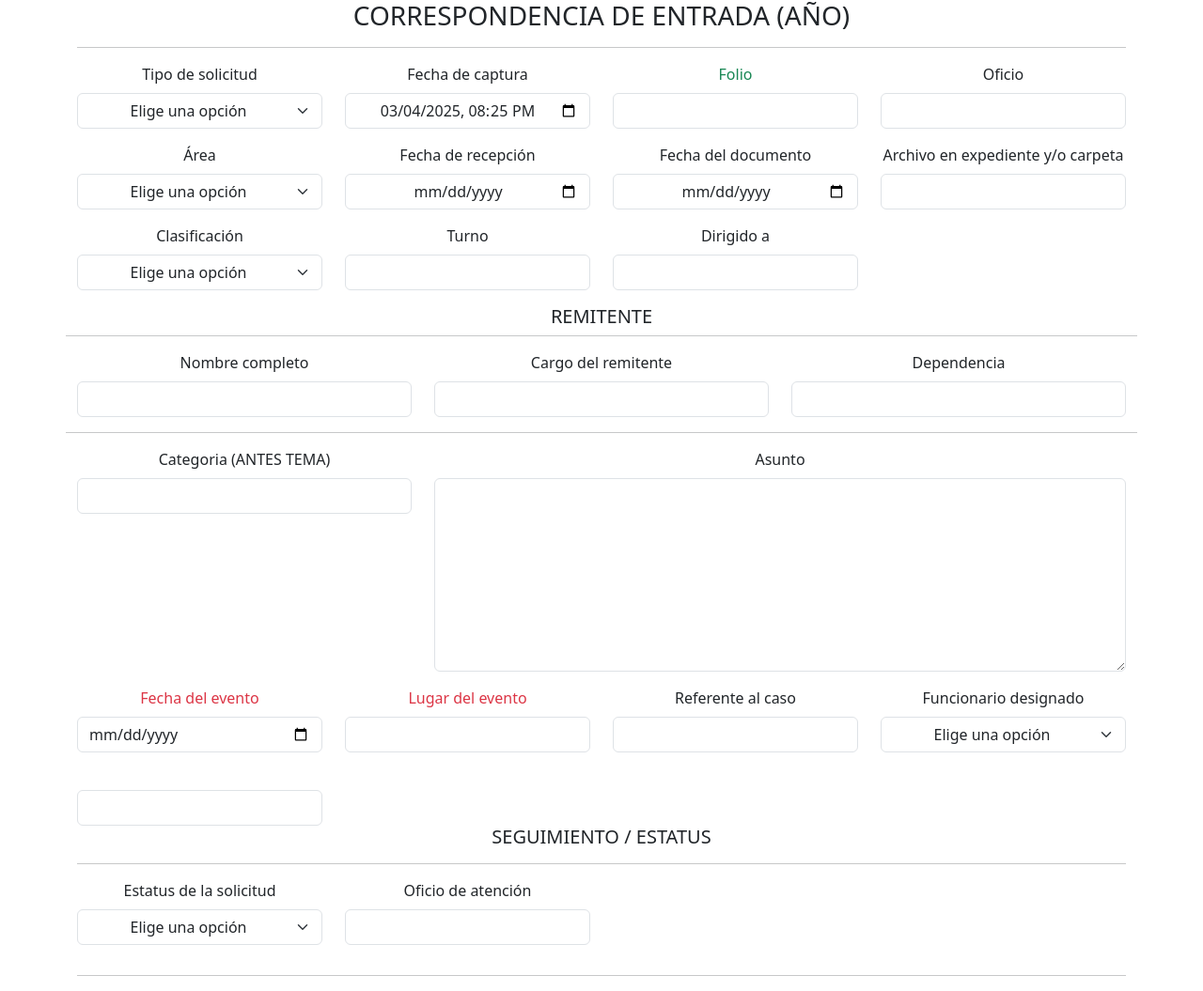
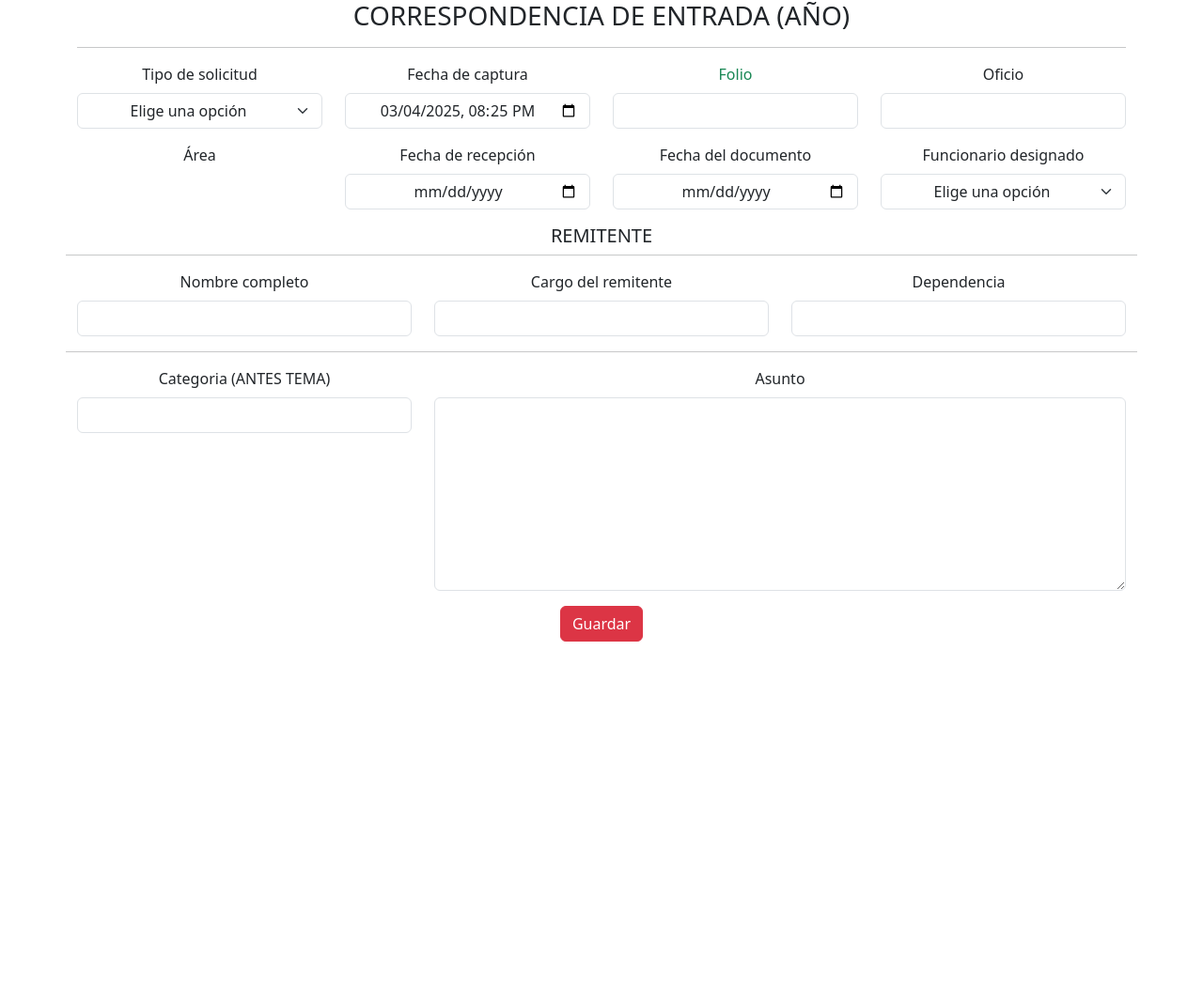
Before and after one commit to WuizZamora/AtencionCiudadana, a PHP site: page / in a window 1280 px wide. Shown: the whole page at 94% size. After the commit the page ends 683 px from the top, so only its background shows below. Run offline with PHP 8.4, Linux system fonts and the light colour scheme.

Commit message:
AGREGUE Y MODIFIQUE CAMPOS SELECT DINÁMICO

```diff
--- a/index.php
+++ b/index.php
@@ -4,7 +4,7 @@
 <head>
     <meta charset="UTF-8">
     <meta name="viewport" content="width=device-width, initial-scale=1.0">
-    <title>Document</title>
+    <title>CORRESPONDENCIA</title>
     <link href="https://cdn.jsdelivr.net/npm/bootstrap@5.3.3/dist/css/bootstrap.min.css" rel="stylesheet" integrity="sha384-QWTKZyjpPEjISv5WaRU9OFeRpok6YctnYmDr5pNlyT2bRjXh0JMhjY6hW+ALEwIH" crossorigin="anonymous">
 </head>
 
@@ -44,13 +44,19 @@
                 </div>
 
                 <div class="col-md-3 mb-3">
-                    <label class="form-label" for="">Área</label>
-                    <select class="form-select text-center" id="" name="" required>
+                    <label class="form-label" for="area">Área</label>
+                    <!-- Select para Interno (INT) -->
+                    <select class="form-select text-center" id="areaSelect" name="area" required style="display: none;">
                         <option selected disabled value="">Elige una opción</option>
-                        <option value="">OPCIÓN 1</option>
-                        <option value="">OPCIÓN 2</option>
-                        <option value="">OPCIÓN 3</option>
+                        <option value="DG">DIRECCIÓN GENERAL</option>
+                        <option value="DESC">DIRECCIÓN EJECUTIVA DE SUBSTANCIACIÓN Y CALIFICACIÓN</option>
+                        <option value="DEVT">DIRECCIÓN EJECUTIVA DE VERIFICACIÓN AL TRANSPORTE</option>
+                        <option value="DEAJSL">DIRECCIÓN EJECUTIVA DE ASUNTOS JURIDICOS Y SERVICIOS LEGALES</option>
+                        <option value="DAF">DIRECCIÓN DE ADMINISTRACIÓN Y FINANZAS</option>
+                        <option value="DEVA">DIRECCIÓN EJECUTIVA DE VERIFICACIÓN ADMINISTRATIVA</option>
                     </select>
+                    <!-- Input para otros tipos -->
+                    <input type="text" class="form-control" id="areaInput" name="area" required style="display: none;">
                 </div>
 
                 <div class="col-md-3 mb-3">
@@ -61,27 +67,39 @@
                     <label class="form-label" for="">Fecha del documento</label>
                     <input type="date" class="form-control text-center" name="" id="" required>
                 </div>
+
                 <div class="col-md-3 mb-3">
+                    <label for="" class="form-label">Funcionario designado</label>
+                    <select class="form-select text-center" id="" name="" required>
+                        <option selected disabled value="">Elige una opción</option>
+                        <option value="">OPCIÓN 1</option>
+                        <option value="">OPCIÓN 2</option>
+                        <option value="">OPCIÓN 3</option>
+                    </select>
+                </div>
+
+                <!-- <div class="col-md-3 mb-3">
                     <label for="" class="form-label">Archivo en expediente y/o carpeta</label>
                     <input class="form-control" type="text" id="" name="" maxlength="" required>
-                </div>
-                <div class="col-md-3 mb-3">
+                </div> -->
+                <!-- <div class="col-md-3 mb-3">
                     <label class="form-label" for="">Clasificación</label>
                     <select class="form-select text-center" id="" name="" required>
                         <option selected disabled value="">Elige una opción</option>
                         <option value="">Externo</option>
                         <option value="">Interno</option>
                     </select>
-                </div>
-                <div class="col-md-3 mb-3">
+                </div> -->
+                <!-- <div class="col-md-3 mb-3">
                     <label for="" class="form-label">Turno</label>
                     <input class="form-control" type="text" id="" name="" maxlength="" required>
-                </div>
+                </div> -->
 
-                <div class="col-md-3 mb-3">
+                <!-- <div class="col-md-3 mb-3">
                     <label for="" class="form-label">Dirigido a</label>
                     <input class="form-control" type="text" id="" name="" maxlength="" required>
-                </div>
+                </div> -->
+
                 <h5 class="text-center">REMITENTE</h5>
                 <hr>
                 <div class="col-md-4 mb-3">
@@ -105,7 +123,7 @@
                     <label for="" class="form-label">Asunto</label>
                     <textarea class="form-control" name="" id="" rows="8" maxlength="400" required> </textarea>
                 </div>
-                <div class="col-md-3 mb-3">
+                <!-- <div class="col-md-3 mb-3">
                     <label for="" class="form-label text-danger">Fecha del evento</label>
                     <input class="form-control" type="date" id="" name="" required>
                 </div>
@@ -116,25 +134,14 @@
                 <div class="col-md-3 mb-3">
                     <label for="" class="form-label">Referente al caso</label>
                     <input class="form-control" type="text" id="" name="" maxlength="" required>
-                </div>
-                <div class="col-md-3 mb-3">
-                    <label for="" class="form-label">Funcionario designado</label>
-                    <select class="form-select text-center" id="" name="" required>
-                        <option selected disabled value="">Elige una opción</option>
-                        <option value="">OPCIÓN 1</option>
-                        <option value="">OPCIÓN 2</option>
-                        <option value="">OPCIÓN 3</option>
-                    </select>
-                </div>
-
-                <div class="col-md-3">
-                    <label for="" class="form-label"></label>
-                    <input class="form-control" type="text" id="" name="" maxlength="" required>
-                </div>
+                </div> -->
+            </div>
+            <div class="col-12">
+                <button class="btn btn-danger" type="submit">Guardar</button>
             </div>
         </form>
         <!-- SEGUIMIENTO -->
-        <h5 class="text-center">
+        <!-- <h5 class="text-center">
             SEGUIMIENTO / ESTATUS
         </h5>
         <hr>
@@ -153,8 +160,8 @@
                 <input class="form-control" type="text" id="" name="" maxlength="" required>
             </div>
         </div>
-        <hr>
-<!--
+        <hr> -->
+        <!--
         <h3 class="text-center">
             CORRESPONDENCIA DE SALIDA (AÑO)
         </h3>
```
Also changed, not shown: js/index.js (+21 -4 lines).
